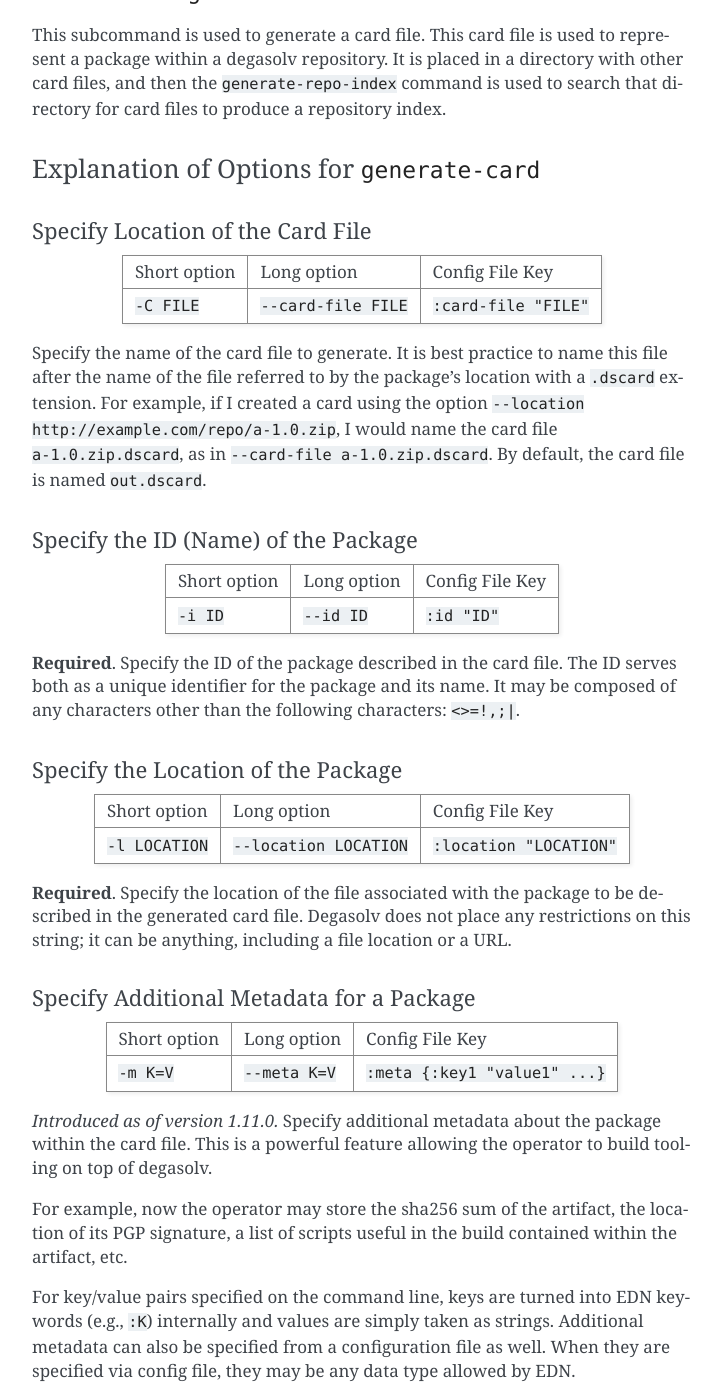
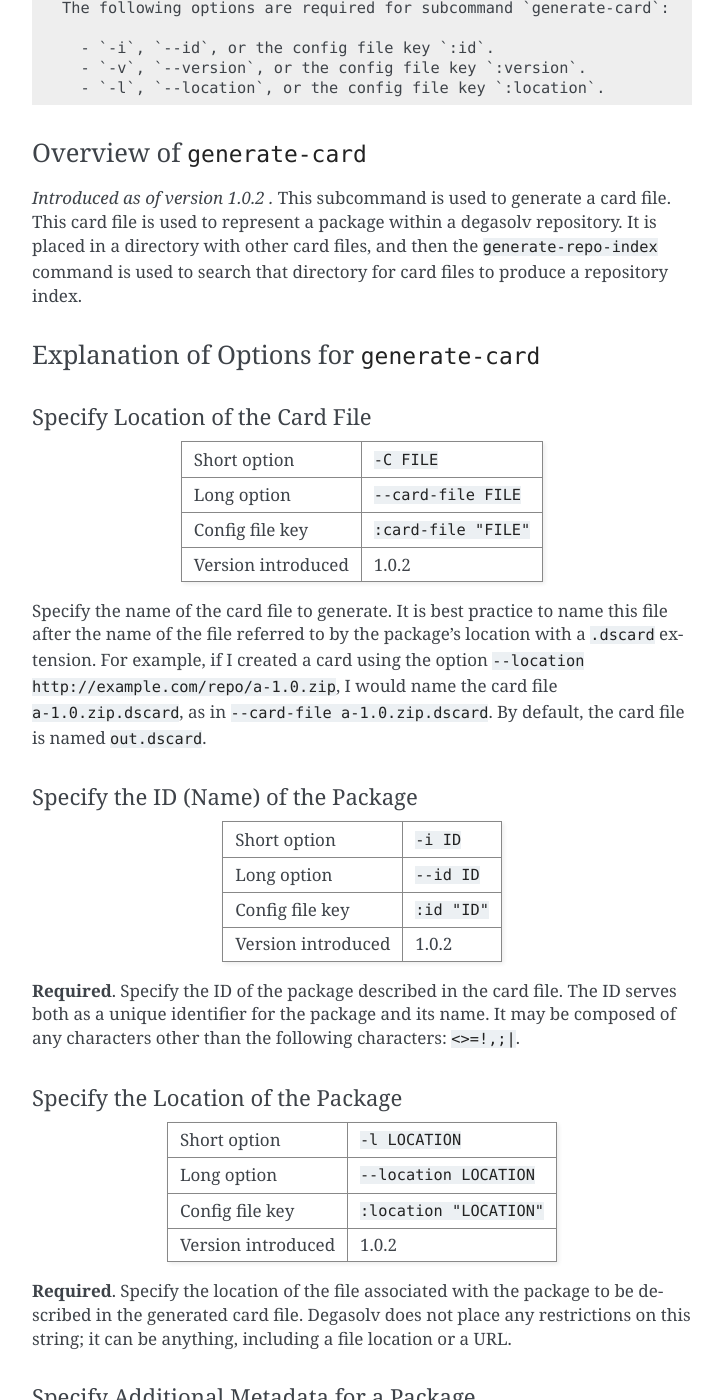
Before and after one commit to djhaskin987/degasolv, a Sphinx documentation site: the page built from docs/command-reference.rst, in a window 1280 px wide and 1400 px high, scrolled down 6168 px. Shown: the whole window, without its empty margins (388-1111 px from the left). Built offline with Sphinx 7.4.7, drawn with Linux system fonts in a browser that asks for light colours; some of the changed text lies outside the part shown.

Commit message:
Save all of it

```diff
--- a/docs/command-reference.rst
+++ b/docs/command-reference.rst
@@ -44,11 +44,15 @@ Using Configuration Files
 Basic Configuration Usage
 #########################
 
-+------------------+------------------------+---------------------+
-| Short option     | Long option            | Config File Key     |
-+------------------+------------------------+---------------------+
-| ``-c FILE``      | ``--config-file FILE`` | N/A                 |
-+------------------+------------------------+---------------------+
++-----------------------------+---------------------------------------+
+| Short option                | ``-c FILE``                           |
++-----------------------------+---------------------------------------+
+| Long option                 | ``--config-file FILE``                |
++-----------------------------+---------------------------------------+
+| Config file key             | N/A                                   |
++-----------------------------+---------------------------------------+
+| Version introduced          | 1.0.2                                 |
++-----------------------------+---------------------------------------+
 
 A config file may be specified at the command line. The config file is
 in the `EDN format`_. As a rule, any option for any sub-command may be
@@ -193,11 +197,15 @@ build-specific config file, as in this example::
 Option Packs
 ************
 
-+------------------+------------------------+---------------------------------+
-| Short option     | Long option            | Config File Key                 |
-+------------------+------------------------+---------------------------------+
-| ``-k PACK``      | ``--option-pack PACK`` | ``:option-packs ["PACK1",...]`` |
-+------------------+------------------------+---------------------------------+
++-----------------------------+---------------------------------------+
+| Short option                | ``-k PACK``                           |
++-----------------------------+---------------------------------------+
+| Long option                 | ``--option-pack PACK``                |
++-----------------------------+---------------------------------------+
+| Config file key             | ``:option-packs ["PACK1",...]``       |
++-----------------------------+---------------------------------------+
+| Version introduced          | 1.7.0                                 |
++-----------------------------+---------------------------------------+
 
 Specify one or more option packs.
 
@@ -273,12 +281,12 @@ returns a page that looks something like this::
 Overview of ``display-config``
 ++++++++++++++++++++++++++++++
 
-The ``display-config`` command is used to print all the options
-in the *effective configuration*. It allows the user to debug
-configuration by printing the actual configuration used by degasolv
-after all the command-line arguments and config files have
-been merged together. An example of this is found in the
-`config files section`_.
+*Introduced as of version 1.6.0 .* The ``display-config`` command is
+used to print all the options in the *effective configuration*. It
+allows the user to debug configuration by printing the actual
+configuration used by degasolv after all the command-line arguments
+and config files have been merged together. An example of this is
+found in the `config files section`_.
 
 As of version 1.6.0, ``display-config`` accepts any valid option
 in long form (``--long-form``) which is accepted by any other
@@ -320,11 +328,11 @@ returns a page that looks something like this::
 Overview of ``generate-card``
 +++++++++++++++++++++++++++++
 
-This subcommand is used to generate a card file. This card file is
-used to represent a package within a degasolv repository. It is placed
-in a directory with other card files, and then the
-``generate-repo-index`` command is used to search that directory for
-card files to produce a repository index.
+*Introduced as of version 1.0.2 .* This subcommand is used to generate
+a card file. This card file is used to represent a package within a
+degasolv repository. It is placed in a directory with other card
+files, and then the ``generate-repo-index`` command is used to search
+that directory for card files to produce a repository index.
 
 Explanation of Options for ``generate-card``
 ++++++++++++++++++++++++++++++++++++++++++++
@@ -332,11 +340,15 @@ Explanation of Options for ``generate-card``
 Specify Location of the Card File
 *********************************
 
-+------------------+------------------------+---------------------------------+
-| Short option     | Long option            | Config File Key                 |
-+------------------+------------------------+---------------------------------+
-| ``-C FILE``      | ``--card-file FILE``   | ``:card-file "FILE"``           |
-+------------------+------------------------+---------------------------------+
++-----------------------------+---------------------------------------+
+| Short option                | ``-C FILE``                           |
++-----------------------------+---------------------------------------+
+| Long option                 | ``--card-file FILE``                  |
++-----------------------------+---------------------------------------+
+| Config file key             | ``:card-file "FILE"``                 |
++-----------------------------+---------------------------------------+
+| Version introduced          | 1.0.2                                 |
++-----------------------------+---------------------------------------+
 
 Specify the name of the card file to generate. It is best practice
 to name this file after the name of the file referred to by the package's
@@ -349,25 +361,33 @@ I would name the card file ``a-1.0.zip.dscard``, as in
 Specify the ID (Name) of the Package
 ************************************
 
-+------------------+------------------------+---------------------------------+
-| Short option     | Long option            | Config File Key                 |
-+------------------+------------------------+---------------------------------+
-| ``-i ID``        | ``--id ID``            | ``:id "ID"``                    |
-+------------------+------------------------+---------------------------------+
++-----------------------------+---------------------------------------+
+| Short option                | ``-i ID``                             |
++-----------------------------+---------------------------------------+
+| Long option                 | ``--id ID``                           |
++-----------------------------+---------------------------------------+
+| Config file key             | ``:id "ID"``                          |
++-----------------------------+---------------------------------------+
+| Version introduced          | 1.0.2                                 |
++-----------------------------+---------------------------------------+
 
-**Required**. Specify the ID of the
-package described in the card file. The ID serves both as a unique identifier
-for the package and its name. It may be composed of any characters
-other than the following characters: ``<>=!,;|``.
+**Required**. Specify the ID of the package described in the card
+file. The ID serves both as a unique identifier for the package and
+its name. It may be composed of any characters other than the
+following characters: ``<>=!,;|``.
 
 Specify the Location of the Package
 ***********************************
 
-+------------------+------------------------+---------------------------------+
-| Short option     | Long option            | Config File Key                 |
-+------------------+------------------------+---------------------------------+
-| ``-l LOCATION``  | ``--location LOCATION``| ``:location "LOCATION"``        |
-+------------------+------------------------+---------------------------------+
++-----------------------------+---------------------------------------+
+| Short option                | ``-l LOCATION``                       |
++-----------------------------+---------------------------------------+
+| Long option                 | ``--location LOCATION``               |
++-----------------------------+---------------------------------------+
+| Config file key             | ``:location "LOCATION"``              |
++-----------------------------+---------------------------------------+
+| Version introduced          | 1.0.2                                 |
++-----------------------------+---------------------------------------+
 
 **Required**. Specify the location of the file associated with the
 package to be described in the generated card file. Degasolv does
@@ -422,11 +446,15 @@ file, or keys ``id=``, ``version=``, ``location=``, or
 Specify a Requirement for a Package
 ***********************************
 
-+------------------+------------------------+----------------------------------+
-| Short option     | Long option            | Config File Key                  |
-+------------------+------------------------+----------------------------------+
-| ``-r REQ``       | ``--requirement REQ``  | ``:requirements ["REQ1", ...]``  |
-+------------------+------------------------+----------------------------------+
++-----------------------------+---------------------------------------+
+| Short option                | ``-r REQ``                            |
++-----------------------------+---------------------------------------+
+| Long option                 | ``--requirement REQ``                 |
++-----------------------------+---------------------------------------+
+| Config file key             | ``:requirements ["REQ1", ...]``       |
++-----------------------------+---------------------------------------+
+| Version introduced          | 1.0.2                                 |
++-----------------------------+---------------------------------------+
 
 List a requirement (dependency) of the package in the card file.  May
 be specified one or more times as a command line option, or once as a
@@ -436,11 +464,15 @@ requirement` for more information.
 Specify a Version for a Package
 *******************************
 
-+------------------+------------------------+----------------------------------+
-| Short option     | Long option            | Config File Key                  |
-+------------------+------------------------+----------------------------------+
-| ``-v VERSION``   | ``--version VERSION``  | ``:version "VERSION"``           |
-+------------------+------------------------+----------------------------------+
++-----------------------------+---------------------------------------+
+| Short option                | ``-v VERSION``                        |
++-----------------------------+---------------------------------------+
+| Long option                 | ``--version VERSION``                 |
++-----------------------------+---------------------------------------+
+| Config file key             | ``:version "VERSION"``                |
++-----------------------------+---------------------------------------+
+| Version introduced          | 1.0.2                                 |
++-----------------------------+---------------------------------------+
 
 **Required**. Specify the name of the package described in the card
 file.
@@ -448,11 +480,15 @@ file.
 Print the ``generate-card`` Help Page
 *************************************
 
-+------------------+------------------------+----------------------------------+
-| Short option     | Long option            | Config File Key                  |
-+------------------+------------------------+----------------------------------+
-| ``-h``           | ``--help``             | N/A                              |
-+------------------+------------------------+----------------------------------+
++-----------------------------+---------------------------------------+
+| Short option                | ``-h``                                |
++-----------------------------+---------------------------------------+
+| Long option                 | ``--help``                            |
++-----------------------------+---------------------------------------+
+| Config file key             | N/A                                   |
++-----------------------------+---------------------------------------+
+| Version introduced          | 1.0.2                                 |
++-----------------------------+---------------------------------------+
 
 Print a help page for the subcommand ``generate-card``.
 
@@ -482,12 +518,12 @@ returns a page that looks something like this::
 Overview of ``generate-repo-index``
 +++++++++++++++++++++++++++++++++++
 
-This subcommand is used to generate a repository index file. A
-repository index file lists all versions of all packages in a
-particular degasolv repository, together with their locations. This
-file's location, whether by file path or URL, would then be given to
-``resolve-locations`` and ``query-repo`` commands as degasolv
-repositories.
+*Introduced as of version 1.0.2 .* This subcommand is used to generate
+a repository index file. A repository index file lists all versions of
+all packages in a particular degasolv repository, together with their
+locations. This file's location, whether by file path or URL, would
+then be given to ``resolve-locations`` and ``query-repo`` commands as
+degasolv repositories.
 
 Explanation of Options for ``generate-repo-index``
 ++++++++++++++++++++++++++++++++++++++++++++++++++
@@ -495,11 +531,15 @@ Explanation of Options for ``generate-repo-index``
 Specify the Repo Search Directory
 *********************************
 
-+------------------+----------------------------+------------------------------+
-| Short option     | Long option                | Config File Key              |
-+------------------+----------------------------+------------------------------+
-| ``-d DIR``       | ``--search-directory DIR`` | ``:search-directory "DIR"``  |
-+------------------+----------------------------+------------------------------+
++-----------------------------+---------------------------------------+
+| Short option                | ``-d DIR``                            |
++-----------------------------+---------------------------------------+
+| Long option                 | ``--search-directory DIR``            |
++-----------------------------+---------------------------------------+
+| Config file key             | ``:search-directory "DIR"``           |
++-----------------------------+---------------------------------------+
+| Version introduced          | 1.0.2                                 |
++-----------------------------+---------------------------------------+
 
 Look for degasolv card files in this directory. The directory will be
 recursively searched for files with the ``.dscard`` extension and
@@ -509,11 +549,15 @@ present working directory (``.``).
 Specify the Repo Index File
 ***************************
 
-+------------------+----------------------------+------------------------------+
-| Short option     | Long option                | Config File Key              |
-+------------------+----------------------------+------------------------------+
-| ``-I FILE``      | ``--index-file FILE``      | ``:index-file "FILE"``       |
-+------------------+----------------------------+------------------------------+
++-----------------------------+---------------------------------------+
+| Short option                | ``-I FILE``                           |
++-----------------------------+---------------------------------------+
+| Long option                 | ``--index-file FILE``                 |
++-----------------------------+---------------------------------------+
+| Config file key             | ``:index-file "FILE"``                |
++-----------------------------+---------------------------------------+
+| Version introduced          | 1.0.2                                 |
++-----------------------------+---------------------------------------+
 
 Write the index file at the location ``FILE``. Default value is
 ``index.dsrepo``. It is good practice to use the default value.
@@ -523,11 +567,15 @@ Write the index file at the location ``FILE``. Default value is
 Specify the Version Comparison Algorithm
 ****************************************
 
-+---------------+------------------------------+-------------------------------+
-| Short option  | Long option                  | Config File Key               |
-+---------------+------------------------------+-------------------------------+
-| ``-V CMP``    | ``--version-comparison CMP`` | ``:version-comparison "CMP"`` |
-+---------------+------------------------------+-------------------------------+
++-----------------------------+---------------------------------------+
+| Short option                | ``-V CMP``                            |
++-----------------------------+---------------------------------------+
+| Long option                 | ``--version-comparison CMP``          |
++-----------------------------+---------------------------------------+
+| Config file key             | ``:version-comparison "CMP"``         |
++-----------------------------+---------------------------------------+
+| Version introduced          | 1.8.0                                 |
++-----------------------------+---------------------------------------+
 
 Use the specified version comparison algorithm when generating the
 repository index. When repository indexes are generated, lists of
```
Also changed, not shown: other parts of docs/command-reference.rst (+12 -8 lines).
